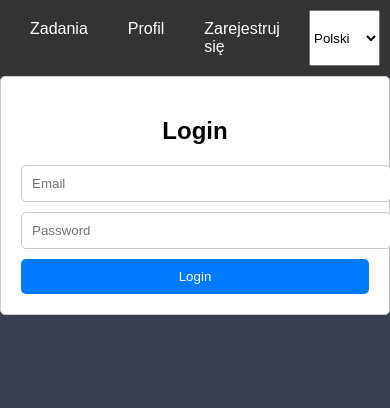
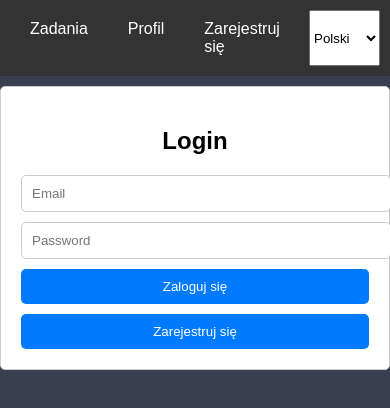
Before and after one commit to traetor/johnny-systems, a React app: page / in a window 390 px wide. Shown: the top 408 px of the page. Built offline with nearby package versions, Linux system fonts and the light colour scheme; no server answers.

Commit message:
login page rebuild

```diff
--- a/src/App.js
+++ b/src/App.js
@@ -1,4 +1,3 @@
-// App.js
 import React from 'react';
 import { Routes, Route, Navigate } from 'react-router-dom';
 import Navbar from './components/Navbar/Navbar';
--- a/src/components/Auth/Auth.scss
+++ b/src/components/Auth/Auth.scss
@@ -28,9 +28,46 @@
     border: none;
     border-radius: 5px;
     cursor: pointer;
+    margin-top: 10px;
   }
 
   button:hover {
     background-color: #0056b3;
   }
 }
+
+.main-container {
+  display: flex;
+  flex-direction: row;
+  justify-content: center;
+  align-items: center;
+  height: 100vh;
+
+  .left-section {
+    flex: 1;
+    padding: 20px;
+    text-align: center;
+
+    .welcome-text {
+      font-size: 2rem;
+    }
+  }
+
+  .right-section {
+    flex: 1;
+    padding: 20px;
+    text-align: center;
+  }
+}
+
+@media (max-width: 768px) {
+  .main-container {
+    flex-direction: column;
+
+    .left-section,
+    .right-section {
+      width: 100%;
+      padding: 10px;
+    }
+  }
+}
--- a/src/components/Auth/Login.js
+++ b/src/components/Auth/Login.js
@@ -32,6 +32,8 @@ function Login() {
     };
 
     return (
+        <div className="main-container">
+            <div className="right-section">
                 <div className="auth-container">
                     <form onSubmit={handleSubmit}>
                         <h2>Login</h2>
@@ -47,9 +49,14 @@ function Login() {
                             value={password}
                             onChange={(e) => setPassword(e.target.value)}
                         />
-                <button type="submit">Login</button>
+                        <button type="submit">Zaloguj się</button>
+                        <button type="button" onClick={() => navigate('/register')}>
+                            Zarejestruj się
+                        </button>
                         {error && <p className="error-message">{error}</p>}
                     </form>
+                </div>
+            </div>
         </div>
     );
 }
--- a/src/components/Auth/Register.js
+++ b/src/components/Auth/Register.js
@@ -2,11 +2,13 @@ import React, { useState } from 'react';
 import axios from 'axios';
 import './Auth.scss';
 import API_URL from '../../apiConfig'; // Importujemy API_URL z naszego pliku
+import { useNavigate } from 'react-router-dom'; // Używamy useNavigate zamiast history
 
 function Register() {
     const [username, setUsername] = useState('');
     const [email, setEmail] = useState('');
     const [password, setPassword] = useState('');
+    const navigate = useNavigate(); // Używamy useNavigate do nawigacji
 
     const handleSubmit = async (e) => {
         e.preventDefault();
@@ -19,6 +21,8 @@ function Register() {
     };
 
     return (
+        <div className="main-container">
+            <div className="right-section">
                 <div className="auth-container">
                     <form onSubmit={handleSubmit}>
                         <h2>Register</h2>
@@ -40,8 +44,13 @@ function Register() {
                             value={password}
                             onChange={(e) => setPassword(e.target.value)}
                         />
-                <button type="submit">Register</button>
+                        <button type="submit">Zarejestruj się</button>
+                        <button type="button" onClick={() => navigate('/')}>
+                            Zaloguj się
+                        </button>
                     </form>
+                </div>
+            </div>
         </div>
     );
 }
--- a/src/pages/LoginPage.js
+++ b/src/pages/LoginPage.js
@@ -1,7 +1,7 @@
 import React from 'react';
 import Login from '../components/Auth/Login';
 
-function LoginPage() {
+function LoginPage({ hideWelcomeMessage }) {
     return <Login />;
 }
 
```
Lines whose indentation alone changed are shown as unchanged.
